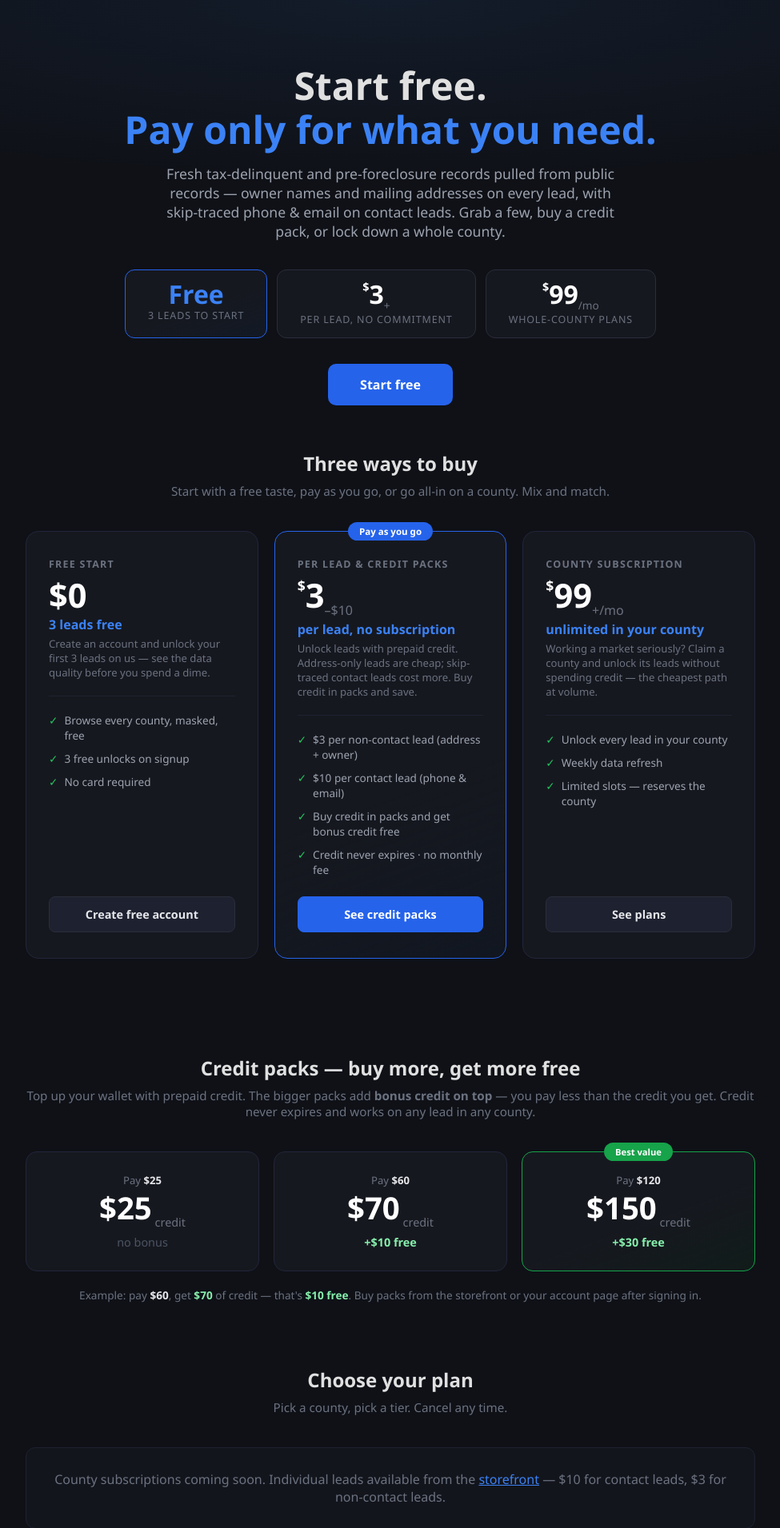
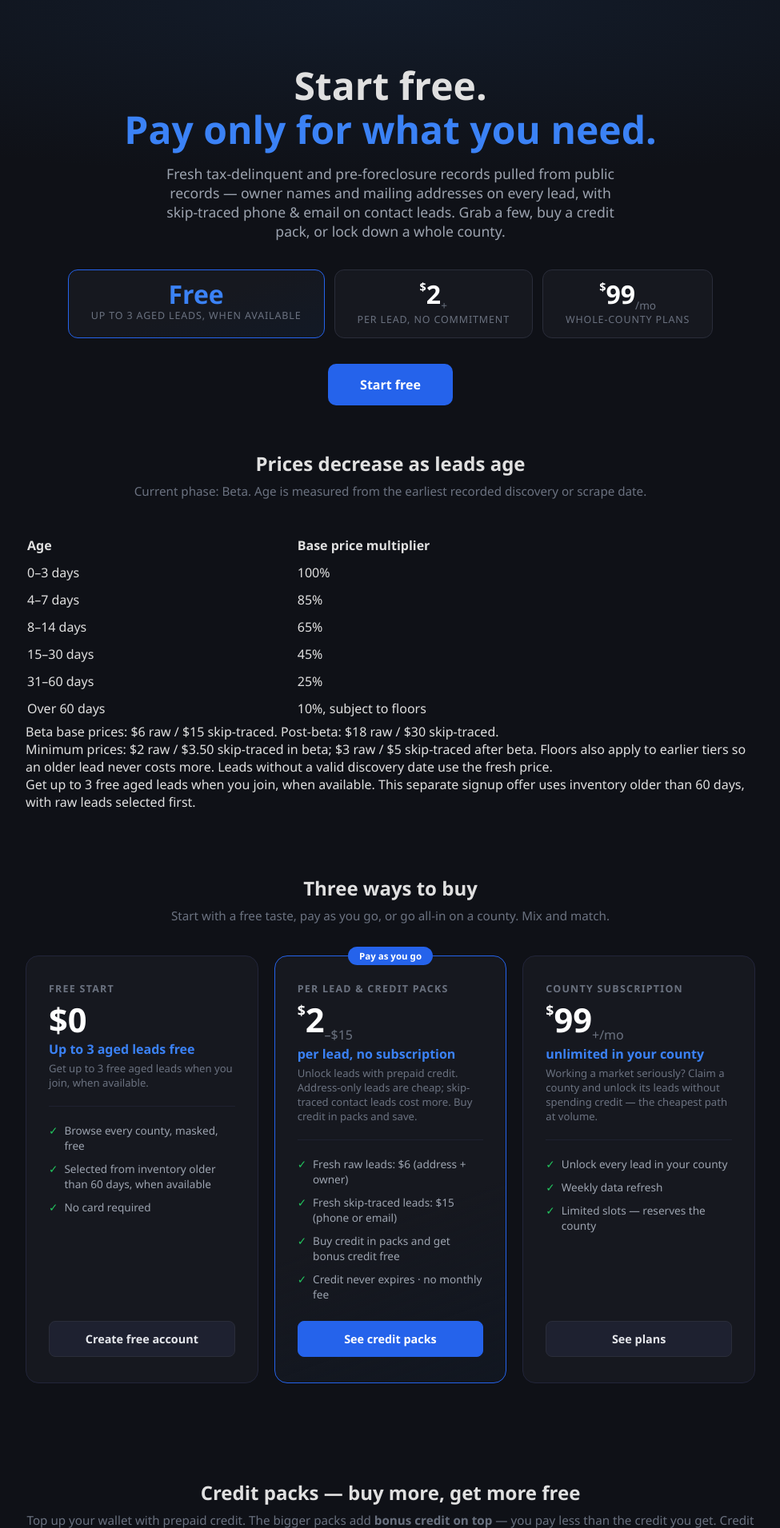
Before and after one commit to 145brice/Tax-Delinquencies, a Flask app: page /pricing in a window 1280 px wide. Shown: the part 65-1976 px from the top of the page at 80% size, without its empty margins (152-1127 px from the left). Run offline with Flask 3, Linux system fonts and the light colour scheme; some libraries are stand-ins or nearby versions.

Commit message:
Add time-decayed lead pricing and signup promo

```diff
--- a/app.py
+++ b/app.py
@@ -11,11 +11,13 @@ import shutil
 import sqlite3
 from datetime import datetime, timezone
 from functools import wraps
+from contextlib import closing
 from flask import Flask, render_template, request, jsonify, Response, redirect, url_for, session
 from werkzeug.security import generate_password_hash, check_password_hash
 from dotenv import load_dotenv
 import stripe
 import db
+from lead_pricing import BASE_CENTS, FLOOR_CENTS, age_days, discovery_date, price_cents
 
 load_dotenv()
 
@@ -171,6 +173,7 @@ def property_records_to_listings(records: list[dict]) -> list[dict]:
             "date":         date_str,
             "sale_date":    r.get("sale_date", ""),
             "scraped_date": r.get("scraped_date", ""),
+            "first_seen":   discovery_date(r).isoformat() if discovery_date(r) else "",
             "county":       county_raw.lower(),
             "link":         r.get("source_url", ""),
             "source":    county_raw.title() + " Co.",
@@ -204,21 +207,27 @@ TIER_AMOUNTS  = {"starter": 99, "professional": 199, "power": 399}
 # ~40 ensures a subscriber will get at least ~25 successful traces given a ~65% hit rate.
 SUB_MIN_UNTAPPED = 40
 
-# Per-lead storefront pricing (one-time purchase, non-subscriber). A lead with
-# skip-traced contact data (phone or email) is worth $7; a raw lead with only an
-# owner name is $2.50. Mirrors the subscription overage ($7) and raw-lead ($2.50)
-# prices so the standalone store stays consistent with the subscription model.
-LEAD_PRICE_TRACED = float(os.getenv("LEAD_PRICE_TRACED", "10.0"))   # has phone/email (contact)
-LEAD_PRICE_RAW    = float(os.getenv("LEAD_PRICE_RAW", "3.0"))       # address/owner only (non-contact)
+# Central age-based storefront prices. Promotions never alter these prices.
+PRICING_PHASE = os.getenv("LEAD_PRICING_PHASE", "beta").strip().lower()
+if PRICING_PHASE not in BASE_CENTS:
+    raise ValueError("LEAD_PRICING_PHASE must be beta or post_beta")
+LEAD_PRICE_RAW, LEAD_PRICE_TRACED = [v / 100 for v in BASE_CENTS[PRICING_PHASE]]
+
+
+@app.context_processor
+def inject_lead_pricing():
+    return {"lead_price_raw": LEAD_PRICE_RAW, "lead_price_traced": LEAD_PRICE_TRACED,
+            "lead_floor_raw": FLOOR_CENTS[PRICING_PHASE][0] / 100,
+            "pricing_phase": PRICING_PHASE}
 
 
 def _lead_is_traced(item):
-    return bool(str(item.get("primary_phone") or "").strip()
-                or str(item.get("email_1") or "").strip())
+    return any(str(item.get(field) or "").strip()
+               for field in ("primary_phone", "phone_2", "email_1", "email_2"))
 
 
 def _lead_price(item):
-    return LEAD_PRICE_TRACED if _lead_is_traced(item) else LEAD_PRICE_RAW
+    return price_cents(item, _lead_is_traced(item), PRICING_PHASE) / 100
 
 
 def _price_str(amount):
@@ -344,7 +353,7 @@ STOREFRONT_CSV = os.getenv("STOREFRONT_CSV", os.path.join(DATA_DIR, "storefront_
 STOREFRONT_FIELDS = [
     "id", "status", "county", "state", "city", "zip", "address", "street",
     "owner", "parcel_id", "case_number", "record_type", "price", "bid",
-    "amount_owed", "date", "sale_date", "scraped_date", "link", "source",
+    "amount_owed", "date", "sale_date", "scraped_date", "first_seen", "link", "source",
 ]
 
 def _sqlite_enabled():
@@ -575,7 +584,9 @@ def _is_publishable_listing(item):
     return True
 
 def publishable_storefront_listings(listings):
-    return sort_storefront_listings([item for item in listings if _is_publishable_listing(item)])
+    reserved = _promo_reserved_ids()
+    return sort_storefront_listings([item for item in listings if _is_publishable_listing(item)
+                                    and str(item.get("id")) not in reserved])
 
 def _storefront_owner(item):
     owner = str(item.get("owner") or "").strip()
@@ -701,12 +712,12 @@ def _storefront_display_row(item, reveal=False):
         public_item["email_display"] = f"{local_initial}****@{domain_initial}****{suffix_display}"
     else:
         public_item["email_display"] = ""
-    # Price the lead by what it is: traced ($7) vs raw ($2.50). Compute from the
-    # original item before contact fields are stripped below.
+    # Calculate before private contact fields are stripped.
     price_value = _lead_price(item)
     public_item["price"] = price_value
     public_item["price_display"] = _price_str(price_value)
     public_item["is_traced"] = _lead_is_traced(item)
+    public_item["age_days"] = age_days(item)
     for private_field in ("primary_phone", "phone_2", "email_1", "email_2",
                           "mailing_address", "skiptrace_notes", "skiptrace_source",
                           "skiptraced_at"):
@@ -801,16 +812,10 @@ def _save_subs(subs):
 
 
 # --- Credit wallet (prepaid balance for per-lead unlocks) --------------------
-# A dollar-denominated wallet (stored in cents) that everything plugs into:
-#   * one-time signup grant  -> break the barrier once, not a monthly giveaway
-#   * credit packs (Stripe)  -> top up the balance  [phase 2]
-#   * unlock a lead          -> spend balance at the lead's price ($3 non-contact
-#                               / $10 contact via _listing_price_cents)
-# Persisted in the app_json/SQLite store so it survives on the Railway volume.
+# Paid wallet credits remain separate from signup promo entitlements.
 WALLET_FILE = _runtime_data_file('credit_wallets.json')
-# One-time signup taste: $9 == three $3 non-contact leads (not enough for a
-# $10 contact lead, so the free grant stays a non-contact sampler).
-SIGNUP_GRANT_CENTS = int(os.getenv("SIGNUP_GRANT_CENTS", "900"))
+# Signup allowances are stored separately in signup_promos.
+PROMO_LOCK = threading.Lock()
 
 
 def _load_wallets():
@@ -905,26 +910,77 @@ def _fulfill_credit_pack(session_id):
     return True
 
 
-def _grant_signup_credits(user_id):
-    """Give the one-time signup credit exactly once per account."""
-    if SIGNUP_GRANT_CENTS <= 0:
-        return
-    uid = str(user_id)
-    wallets = _load_wallets()
-    entry = wallets.get(uid) or {}
-    if entry.get("signup_granted"):
-        return
-    entry.setdefault("balance_cents", 0)
-    entry["balance_cents"] = int(entry["balance_cents"]) + SIGNUP_GRANT_CENTS
-    entry["signup_granted"] = True
-    entry.setdefault("ledger", []).append({
-        "delta_cents": SIGNUP_GRANT_CENTS,
-        "reason": "signup_bonus",
-        "at": datetime.now().isoformat(timespec="seconds"),
-        "balance_after": entry["balance_cents"],
-    })
-    wallets[uid] = entry
-    _save_wallets(wallets)
+def _grant_signup_promo(user_id):
+    """Register a new account's allowance without adding wallet money."""
+    with closing(_sqlite_conn()) as conn, conn:
+        conn.execute("CREATE TABLE IF NOT EXISTS signup_promos (user_id TEXT PRIMARY KEY, payload TEXT NOT NULL)")
+        conn.execute("INSERT OR IGNORE INTO signup_promos VALUES (?, ?)",
+                     (str(user_id), json.dumps({"remaining": 3})))
+
+
+def _promo_status(user_id):
+    with closing(_sqlite_conn()) as conn, conn:
+        conn.execute("CREATE TABLE IF NOT EXISTS signup_promos (user_id TEXT PRIMARY KEY, payload TEXT NOT NULL)")
+        row = conn.execute("SELECT payload FROM signup_promos WHERE user_id=?", (str(user_id),)).fetchone()
+    return json.loads(row[0]) if row else {"remaining": 0}
+
+
+def _promo_reserved_ids():
+    with closing(_sqlite_conn()) as conn, conn:
+        if not conn.execute("SELECT 1 FROM sqlite_master WHERE name='signup_promos'").fetchone():
+            return set()
+        return {lead_id for row in conn.execute("SELECT payload FROM signup_promos")
+                for lead_id in json.loads(row[0]).get("reserved_ids", [])}
+
+
+@app.route('/api/claim-aged-leads', methods=['POST'])
+def claim_aged_leads():
+    if not _accounts_ready():
+        return jsonify({"error": "Accounts are not configured yet."}), 503
+    user = current_user()
+    if not user:
+        return jsonify({"login_required": True}), 401
+    claimed = _claimed_counties(exclude_user=user["id"]) if _subscriptions_ready() else {}
+    with PROMO_LOCK:
+        with closing(_sqlite_conn()) as conn, conn:
+            conn.execute("CREATE TABLE IF NOT EXISTS signup_promos (user_id TEXT PRIMARY KEY, payload TEXT NOT NULL)")
+            conn.execute("BEGIN IMMEDIATE")
+            row = conn.execute("SELECT payload FROM signup_promos WHERE user_id=?", (str(user["id"]),)).fetchone()
+            state = json.loads(row[0]) if row else {"remaining": 0}
+            pending = state.get("pending")
+            if not pending:
+                reserved = set()
+                for other in conn.execute("SELECT payload FROM signup_promos"):
+                    reserved.update(json.loads(other[0]).get("reserved_ids", []))
+                available = [it for it in publishable_storefront_listings(current_listings())
+                             if (age_days(it) or 0) > 60 and str(it.get("id")) not in reserved
+                             and str(it.get("county") or "").strip().lower() not in claimed]
+                available.sort(key=lambda it: (_lead_is_traced(it), -age_days(it), str(it.get("id"))))
+                selected = available[:max(0, min(3, state["remaining"]))]
+                if not selected:
+                    return jsonify({"ok": True, "unlocked": 0, "remaining": state["remaining"],
+                                    "message": "No free aged leads available right now."})
+                pending = {"session_id": "aged_" + secrets.token_hex(12), "leads": selected}
+                state["remaining"] -= len(selected)
+                state["pending"] = pending
+                state.setdefault("reserved_ids", []).extend(str(it["id"]) for it in selected)
+                conn.execute("UPDATE signup_promos SET payload=? WHERE user_id=?", (json.dumps(state), str(user["id"])))
+        # Durable reservations and a stable order ID make failed claims retryable.
+        try:
+            db.init_db()
+            db.create_pending_order(user_id=user["id"], email=user["email"],
+                                    stripe_session_id=pending["session_id"], amount_cents=0,
+                                    leads=_prepare_purchased_leads(pending["leads"]))
+            if not db.mark_order_paid(pending["session_id"]):
+                raise RuntimeError("Could not fulfill promo order")
+            _mark_leads_sold({str(it["id"]) for it in pending["leads"]})
+            state.pop("pending", None)
+            with closing(_sqlite_conn()) as conn, conn:
+                conn.execute("UPDATE signup_promos SET payload=? WHERE user_id=?", (json.dumps(state), str(user["id"])))
+        except Exception:
+            app.logger.exception("Could not fulfill aged-lead promo")
+            return jsonify({"error": "Could not complete your claim. Please retry; your leads are reserved."}), 503
+    return jsonify({"ok": True, "unlocked": len(pending["leads"]), "remaining": state["remaining"]})
 
 
 # --- Per-user preferences (storefront column order, etc.) --------------------
@@ -1097,6 +1153,9 @@ def _parcel_date_key(item):
 
 def _upgrade_listing(existing, incoming):
     """Keep existing lead identity, but fill in better data from newer scrapes."""
+    dates = [d for d in (discovery_date(existing), discovery_date(incoming)) if d]
+    if dates:
+        existing["first_seen"] = min(dates).isoformat()
     for key, value in incoming.items():
         if value in (None, ""):
             continue
@@ -1267,8 +1326,7 @@ def _backfill_fields(item):
     return item
 
 def _listing_price_cents(item):
-    # Price by what the lead actually is: traced ($7) vs raw ($2.50). Computed
-    # from contact data, not the stored "price" field (which legacy rows set to 5).
+    # Use the same price engine as storefront display and credit unlocks.
     return int(round(_lead_price(item) * 100))
 
 @app.route('/')
@@ -1507,9 +1565,9 @@ def register():
         if not user:
             return render_template('auth.html', mode='register', error="That email is already registered. Try logging in.", email=email)
         try:
-            _grant_signup_credits(user['id'])   # one-time free-lead taste
+            _grant_signup_promo(user['id'])   # separate aged-lead allowance
         except Exception:
-            app.logger.exception("Could not grant signup credits")
+            app.logger.exception("Could not register signup promo")
         session['user_id'] = user['id']
         return redirect(url_for('account'))
     return render_template('auth.html', mode='register')
@@ -2223,7 +2281,9 @@ def create_checkout_session():
         return jsonify({"error": "Select at least one lead first."}), 400
 
     listings = current_listings()
-    selected = [item for item in listings if str(item.get("id")) in selected_ids]
+    selected = [item for item in publishable_storefront_listings(listings) if str(item.get("id")) in selected_ids]
+    if len(selected) != len(selected_ids):
+        return jsonify({"error": "Some selected leads are no longer available. Refresh and try again."}), 409
     if not selected:
         return jsonify({"error": "Selected leads were not found."}), 400
 
@@ -2309,6 +2369,8 @@ def wallet_status():
         return jsonify({"login_required": True}), 401
     return jsonify({
         "balance_cents": _wallet_balance_cents(user["id"]),
+        "aged_promo_remaining": _promo_status(user["id"])["remaining"],
+        "aged_promo_pending": bool(_promo_status(user["id"]).get("pending")),
         "price_traced_cents": int(round(LEAD_PRICE_TRACED * 100)),
         "price_raw_cents": int(round(LEAD_PRICE_RAW * 100)),
     })
@@ -2330,7 +2392,9 @@ def unlock_with_credits():
         return jsonify({"error": "Select at least one lead first."}), 400
 
     listings = current_listings()
-    selected = [it for it in listings if str(it.get("id")) in selected_ids]
+    selected = [it for it in publishable_storefront_listings(listings) if str(it.get("id")) in selected_ids]
+    if len(selected) != len(selected_ids):
+        return jsonify({"error": "Some selected leads are no longer available. Refresh and try again."}), 409
     if not selected:
         return jsonify({"error": "Selected leads were not found."}), 400
     counties = {str(it.get("county") or "").strip().lower() for it in selected}
@@ -3822,6 +3886,7 @@ def _completeness(item):
 def _pick_better(a, b):
     """Keep the more complete row (tie: more recent scrape), filling any blanks
     on the winner from the loser so no field is lost."""
+    dates = [d for d in (discovery_date(a), discovery_date(b)) if d]
     winner, loser = (a, b)
     if _completeness(b) > _completeness(a):
         winner, loser = b, a
@@ -3831,6 +3896,8 @@ def _pick_better(a, b):
     for k, v in loser.items():
         if str(winner.get(k) or "").strip() in ("", "5") and str(v or "").strip() not in ("", "5"):
             winner[k] = v
+    if dates:
+        winner["first_seen"] = min(dates).isoformat()
     return winner
 
 
--- a/marketing/index.html
+++ b/marketing/index.html
@@ -249,8 +249,8 @@
         <span class="tag">Lead Marketplace</span>
         <h4>Free account + pay per lead</h4>
         <div class="price-row"><span>Free account</span><span class="amt">$0</span></div>
-        <div class="price-row"><span>Raw lead</span><span class="amt">from $3</span></div>
-        <div class="price-row"><span>Skip-traced lead</span><span class="amt">from $10</span></div>
+        <div class="price-row"><span>Raw lead</span><span class="amt">Beta $2&ndash;$6</span></div>
+        <div class="price-row"><span>Skip-traced lead</span><span class="amt">Beta $3.50&ndash;$15</span></div>
         <div class="price-row"><span>Bulk orders</span><span class="amt">volume discounts</span></div>
       </div>
       <div class="price-card">
@@ -262,6 +262,7 @@
         <div class="price-row"><span>Bigger redesigns</span><span class="amt">billed separately</span></div>
       </div>
     </div>
+    <p>Post-beta base prices: $18 raw / $30 skip-traced, with age discounts and $3 / $5 floors. Get up to 3 free aged leads when you join, when available.</p>
     <p class="price-foot">Full lead pricing and county coverage on the <a href="https://tax-delinquencies-production.up.railway.app/pricing" style="color:#3b82f6;">leads pricing page</a>.</p>
   </div>
 </section>
--- a/templates/account.html
+++ b/templates/account.html
@@ -197,6 +197,7 @@
         <div class="credits-top">
             <div>
                 <div class="credits-label">Credit balance</div>
+                <p>Get up to 3 free aged leads when you join, when available. <a href="/">Claim available aged leads in the storefront</a>.</p>
                 <div class="credits-balance">${{ '%.2f' | format(wallet_balance_cents / 100) }}</div>
                 <div class="credits-hint">Spend on lead unlocks &middot; non-contact $3 &middot; contact $10</div>
             </div>
--- a/templates/auth.html
+++ b/templates/auth.html
@@ -65,7 +65,7 @@
     <div class="card">
         {% if mode == 'register' %}
             <h1>Create your account</h1>
-            <div class="sub">Sign up to purchase leads and access them anytime.</div>
+            <div class="sub">Get up to 3 free aged leads when you join, when available. Claim them from the storefront after signup.</div>
         {% else %}
             <h1>Log in</h1>
             <div class="sub">Access the leads you've purchased.</div>
--- a/templates/pricing.html
+++ b/templates/pricing.html
@@ -199,10 +199,10 @@
     <div class="price-chips">
         <div class="price-chip featured">
             <div class="amount">Free</div>
-            <div class="label">3 leads to start</div>
+            <div class="label">Up to 3 aged leads, when available</div>
         </div>
         <div class="price-chip">
-            <div class="amount"><sup>$</sup>3<sub>+</sub></div>
+            <div class="amount"><sup>$</sup>{{ lead_floor_raw | int }}<sub>+</sub></div>
             <div class="label">Per lead, no commitment</div>
         </div>
         <div class="price-chip">
@@ -220,6 +220,17 @@
     </div>
 </div>
 
+<div class="section">
+    <h2 class="section-title">Prices decrease as leads age</h2>
+    <p class="section-sub">Current phase: {{ 'Beta' if pricing_phase == 'beta' else 'Post-beta' }}. Age is measured from the earliest recorded discovery or scrape date.</p>
+    <table style="width:100%;text-align:left;line-height:2">
+        <thead><tr><th>Age</th><th>Base price multiplier</th></tr></thead>
+        <tbody><tr><td>0&ndash;3 days</td><td>100%</td></tr><tr><td>4&ndash;7 days</td><td>85%</td></tr><tr><td>8&ndash;14 days</td><td>65%</td></tr><tr><td>15&ndash;30 days</td><td>45%</td></tr><tr><td>31&ndash;60 days</td><td>25%</td></tr><tr><td>Over 60 days</td><td>10%, subject to floors</td></tr></tbody>
+    </table>
+    <p>Beta base prices: $6 raw / $15 skip-traced. Post-beta: $18 raw / $30 skip-traced.</p>
+    <p>Minimum prices: $2 raw / $3.50 skip-traced in beta; $3 raw / $5 skip-traced after beta. Floors also apply to earlier tiers so an older lead never costs more. Leads without a valid discovery date use the fresh price.</p>
+    <p>Get up to 3 free aged leads when you join, when available. This separate signup offer uses inventory older than 60 days, with raw leads selected first.</p>
+</div>
 <!-- WAYS TO BUY -->
 <div class="section">
     <h2 class="section-title">Three ways to buy</h2>
@@ -228,11 +239,11 @@
         <div class="tier-card">
             <div class="tier-name">Free start</div>
             <div class="tier-price">$0</div>
-            <div class="tier-leads">3 leads free</div>
-            <div class="tier-desc">Create an account and unlock your first 3 leads on us — see the data quality before you spend a dime.</div>
+            <div class="tier-leads">Up to 3 aged leads free</div>
+            <div class="tier-desc">Get up to 3 free aged leads when you join, when available.</div>
             <ul class="tier-features">
                 <li><span class="ck">&#10003;</span> Browse every county, masked, free</li>
-                <li><span class="ck">&#10003;</span> 3 free unlocks on signup</li>
+                <li><span class="ck">&#10003;</span> Selected from inventory older than 60 days, when available</li>
                 <li><span class="ck">&#10003;</span> No card required</li>
             </ul>
             {% if accounts_ready %}
@@ -243,12 +254,12 @@
         <div class="tier-card featured">
             <div class="featured-badge">Pay as you go</div>
             <div class="tier-name">Per lead &amp; credit packs</div>
-            <div class="tier-price"><sup>$</sup>3<sub>–$10</sub></div>
+            <div class="tier-price"><sup>$</sup>{{ lead_floor_raw | int }}<sub>&ndash;${{ lead_price_traced | int }}</sub></div>
             <div class="tier-leads">per lead, no subscription</div>
             <div class="tier-desc">Unlock leads with prepaid credit. Address-only leads are cheap; skip-traced contact leads cost more. Buy credit in packs and save.</div>
             <ul class="tier-features">
-                <li><span class="ck">&#10003;</span> $3 per non-contact lead (address + owner)</li>
-                <li><span class="ck">&#10003;</span> $10 per contact lead (phone &amp; email)</li>
+                <li><span class="ck">&#10003;</span> Fresh raw leads: ${{ lead_price_raw | int }} (address + owner)</li>
+                <li><span class="ck">&#10003;</span> Fresh skip-traced leads: ${{ lead_price_traced | int }} (phone or email)</li>
                 <li><span class="ck">&#10003;</span> Buy credit in packs and get bonus credit free</li>
                 <li><span class="ck">&#10003;</span> Credit never expires · no monthly fee</li>
             </ul>
```
Also changed, not shown: PRICING.md (added, +51 -0 lines), lead_pricing.py (added, +40 -0 lines), templates/index.html (+23 -3 lines), tests/test_lead_pricing.py (added, +152 -0 lines), 1 other file.
